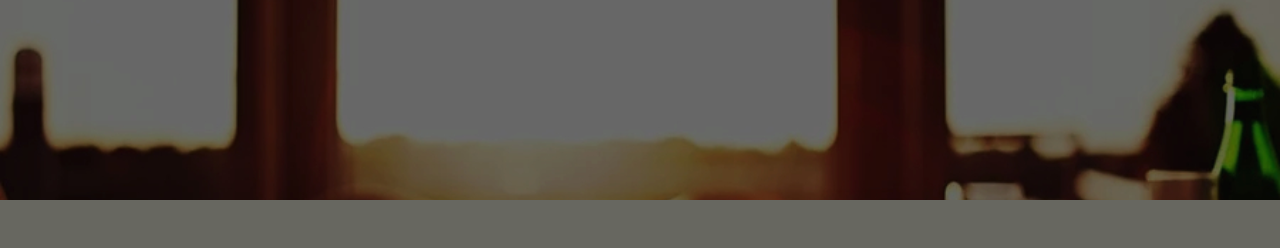
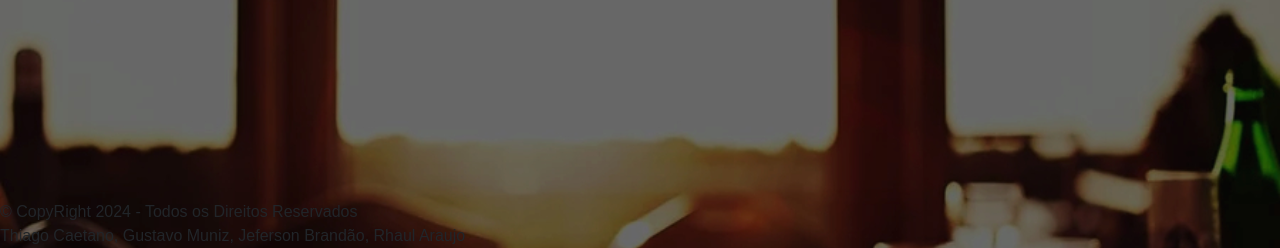
Before and after one commit to ThigasTT/restaurante_projeto, a PHP site: page /index.php in a window 1280 px wide. Shown: the part 4271-4519 px from the top of the page. Before the commit the page ends 4471 px from the top, so only its background shows below. Run offline with PHP 8.4, Linux system fonts and the light colour scheme; some libraries are stand-ins or nearby versions; some web fonts are replaced.

Commit message:
adicionei o CopyRight com nossos nomes

```diff
--- a/LaDulce/LaDulce/index.php
+++ b/LaDulce/LaDulce/index.php
@@ -471,5 +471,12 @@ include_once "form_user.php";
   <script src='https://maxcdn.bootstrapcdn.com/bootstrap/4.1.0/js/bootstrap.min.js'></script>
 <script src='https://ajax.googleapis.com/ajax/libs/jquery/3.3.1/jquery.min.js'></script><script  src="./script.js"></script>
 
+                            <div class="copyright">
+                     <footer id="copy">
+                        &copy; CopyRight 2024 - Todos os Direitos Reservados<br>
+                        Thiago Caetano, Gustavo Muniz, Jeferson Brandão, Rhaul Araujo
+                     </footer>
+                </div>
+
 </body>
 </html>
```
